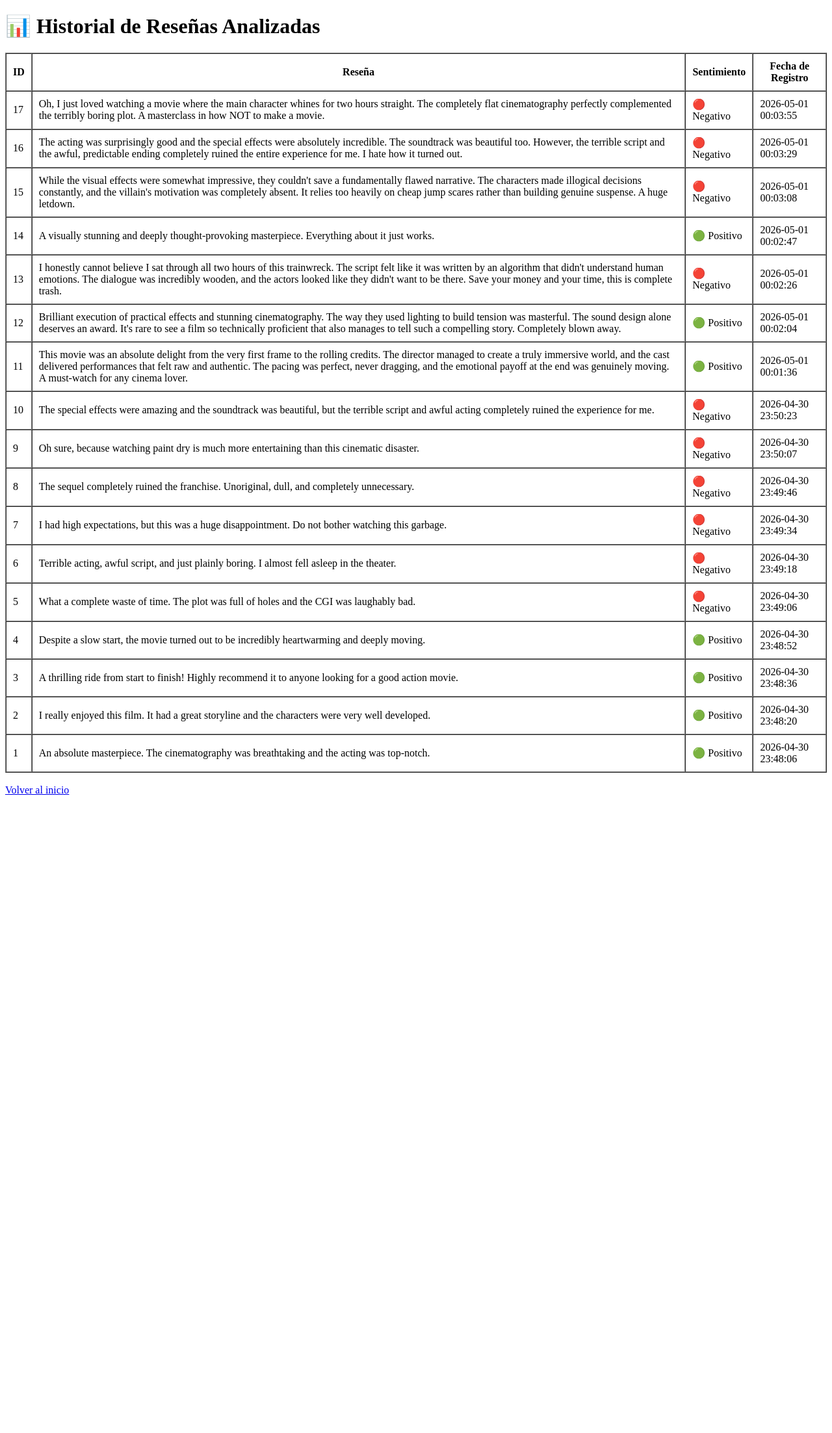
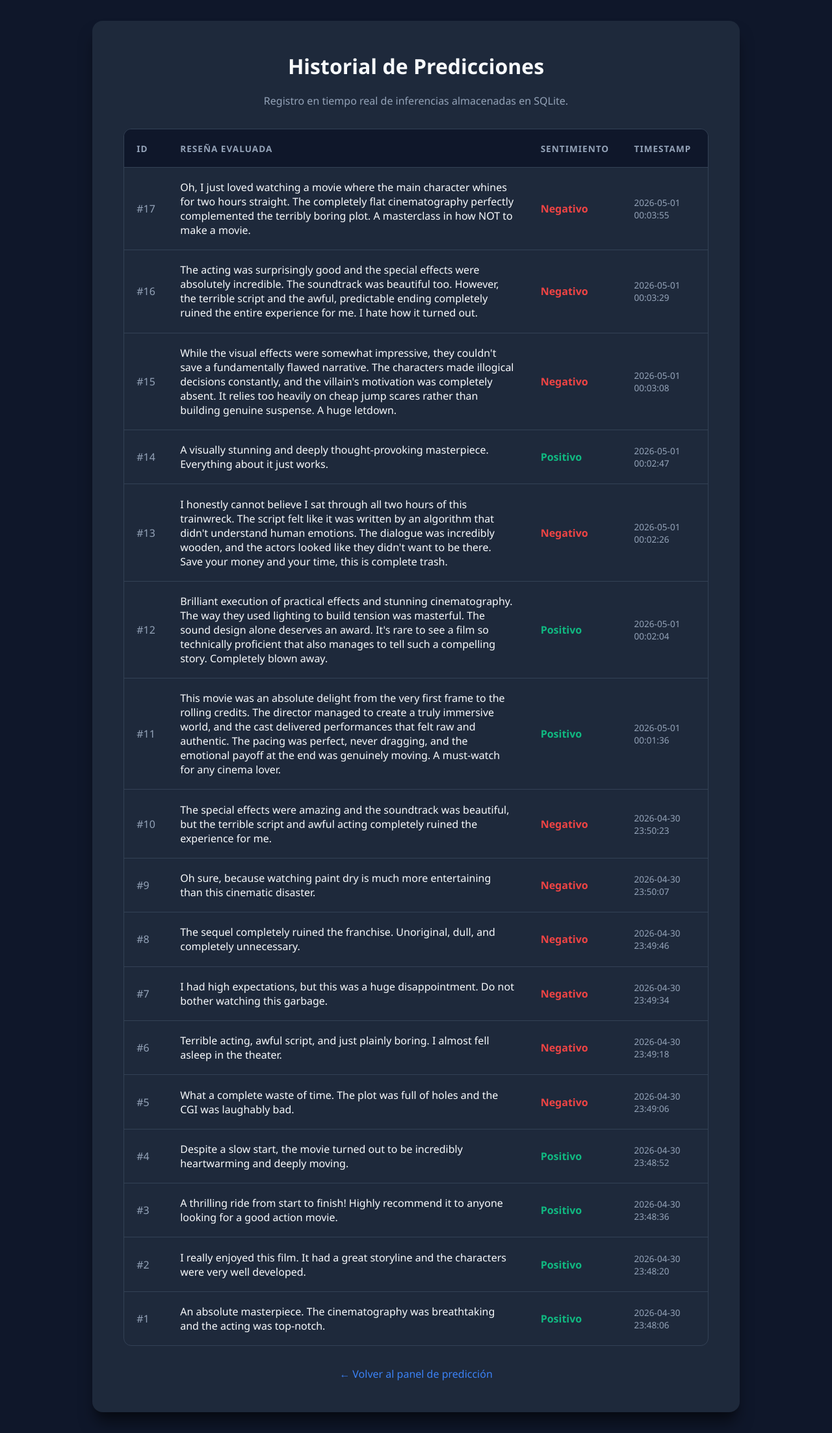
Before and after one commit to LordAguaKate/movie_sentiment_app, a Flask app: page /dashboard in a window 1280 px wide. Shown: the whole page at 65% size. Before the commit the page ends 1223 px from the top, so only its background shows below. Run offline with Flask 3, Linux system fonts and the light colour scheme; data comes from the database, SQL or seed files in the repository; both versions use the stored data as it was after the commit; parts of the project's set-up code (start-up, migrations or seed data) failed here and were passed over.

Commit message:
Cambios en el diseño visual y nuevos elementos

```diff
--- a/app.py
+++ b/app.py
@@ -5,8 +5,6 @@ import os
 
 app = Flask(__name__)
 
-# Cargar los modelos en la memoria global de la app
-# Es importante manejar excepciones por si olvidas correr train_model.py
 try:
     vectorizer = joblib.load('models/vectorizer.pkl')
     model = joblib.load('models/sentiment_model.pkl')
@@ -14,10 +12,9 @@ except FileNotFoundError:
     print("Error: No se encontraron los modelos. Corre 'python train_model.py' primero.")
     exit(1)
 
-# Función helper para conectar a la DB
 def get_db_connection():
     conn = sqlite3.connect('reviews.sqlite')
-    conn.row_factory = sqlite3.Row # Permite acceder a las columnas por nombre
+    conn.row_factory = sqlite3.Row
     return conn
 
 @app.route('/', methods=['GET'])
@@ -29,7 +26,6 @@ def predict():
     if request.method == 'POST':
         user_review = request.form['review']
 
-        # 1. Preprocesar (idealmente limpiar el HTML aquí también) y predecir
         import re
         clean_user_review = re.sub(r'<[^>]*>', '', user_review)
         vect_review = vectorizer.transform([clean_user_review])
@@ -37,7 +33,6 @@ def predict():
         raw_prediction = model.predict(vect_review)[0]
         prediction = 'positive' if raw_prediction == 1 else 'negative'
 
-        # 2. Guardar en SQLite
         conn = get_db_connection()
         cursor = conn.cursor()
         cursor.execute(
@@ -47,7 +42,6 @@ def predict():
         conn.commit()
         conn.close()
 
-        # 3. Renderizar resultados
         return render_template('results.html', review=user_review, prediction=prediction)
 
 @app.route('/dashboard', methods=['GET'])
@@ -58,5 +52,4 @@ def dashboard():
     return render_template('dashboard.html', reviews=reviews)
 
 if __name__ == '__main__':
-    # Habilitamos el modo debug para el desarrollo
     app.run(debug=True, host='0.0.0.0', port=5000)
--- a/database.py
+++ b/database.py
@@ -1,11 +1,9 @@
 import sqlite3
 
 def init_db():
-    # Conecta o crea el archivo SQLite
     conn = sqlite3.connect('reviews.sqlite')
     cursor = conn.cursor()
 
-    # Crear la tabla si no existe
     cursor.execute('''
         CREATE TABLE IF NOT EXISTS reviews (
             id INTEGER PRIMARY KEY AUTOINCREMENT,
--- /dev/null
+++ b/static/style.css
@@ -0,0 +1,206 @@
+/* Paleta de colores Dark Mode profesional */
+:root {
+    --bg-color: #0f172a;
+    --card-bg: #1e293b;
+    --text-main: #f8fafc;
+    --text-muted: #94a3b8;
+    --accent: #3b82f6;
+    --accent-hover: #2563eb;
+    --success: #10b981;
+    --danger: #ef4444;
+    --border-color: #334155;
+}
+
+body {
+    font-family: 'Segoe UI', Roboto, Helvetica, Arial, sans-serif;
+    background-color: var(--bg-color);
+    color: var(--text-main);
+    margin: 0;
+    padding: 2rem;
+    display: flex;
+    justify-content: center;
+    align-items: center;
+    min-height: 100vh;
+}
+
+/* Contenedor principal con animación de entrada */
+.container {
+    background-color: var(--card-bg);
+    padding: 3rem;
+    border-radius: 16px;
+    box-shadow: 0 20px 25px -5px rgba(0, 0, 0, 0.5), 0 10px 10px -5px rgba(0, 0, 0, 0.2);
+    width: 100%;
+    max-width: 600px;
+    animation: slideUpFade 0.6s ease-out forwards;
+}
+
+/* Animación principal */
+@keyframes slideUpFade {
+    from {
+        opacity: 0;
+        transform: translateY(30px);
+    }
+    to {
+        opacity: 1;
+        transform: translateY(0);
+    }
+}
+
+h1 {
+    margin-top: 0;
+    font-size: 2rem;
+    text-align: center;
+    color: var(--text-main);
+}
+
+p.subtitle {
+    text-align: center;
+    color: var(--text-muted);
+    margin-bottom: 2rem;
+}
+
+/* Estilos de formulario */
+textarea {
+    width: 100%;
+    background-color: var(--bg-color);
+    color: var(--text-main);
+    border: 2px solid var(--border-color);
+    border-radius: 12px;
+    padding: 1rem;
+    box-sizing: border-box;
+    font-size: 1rem;
+    resize: vertical;
+    transition: border-color 0.3s ease, box-shadow 0.3s ease;
+}
+
+textarea:focus {
+    border-color: var(--accent);
+    outline: none;
+    box-shadow: 0 0 0 3px rgba(59, 130, 246, 0.3);
+}
+
+/* Botones interactivos */
+button {
+    background-color: var(--accent);
+    color: white;
+    border: none;
+    padding: 1rem;
+    border-radius: 12px;
+    font-size: 1.1rem;
+    font-weight: 600;
+    cursor: pointer;
+    width: 100%;
+    margin-top: 1.5rem;
+    transition: all 0.2s ease;
+}
+
+button:hover {
+    background-color: var(--accent-hover);
+    transform: translateY(-3px);
+    box-shadow: 0 10px 15px -3px rgba(59, 130, 246, 0.4);
+}
+
+button:active {
+    transform: translateY(0);
+}
+
+/* Enlaces */
+a {
+    color: var(--accent);
+    text-decoration: none;
+    font-weight: 500;
+    transition: color 0.2s ease;
+}
+
+a:hover {
+    color: #60a5fa;
+    text-decoration: underline;
+}
+
+.nav-links {
+    text-align: center;
+    margin-top: 2rem;
+    display: block;
+}
+
+/* Estilos de resultados */
+blockquote {
+    background-color: var(--bg-color);
+    border-left: 4px solid var(--accent);
+    margin: 1.5rem 0;
+    padding: 1rem 1.5rem;
+    border-radius: 0 8px 8px 0;
+    font-style: italic;
+    color: var(--text-muted);
+}
+
+/* Badges de Sentimiento */
+.badge {
+    display: inline-block;
+    padding: 0.5rem 1rem;
+    border-radius: 9999px;
+    font-weight: 700;
+    font-size: 1.1rem;
+    text-transform: uppercase;
+    letter-spacing: 0.5px;
+    animation: popIn 0.5s cubic-bezier(0.175, 0.885, 0.32, 1.275) 0.3s both;
+}
+
+@keyframes popIn {
+    0% { transform: scale(0.5); opacity: 0; }
+    100% { transform: scale(1); opacity: 1; }
+}
+
+.badge.positive {
+    background-color: rgba(16, 185, 129, 0.2);
+    color: var(--success);
+    border: 1px solid var(--success);
+}
+
+.badge.negative {
+    background-color: rgba(239, 68, 68, 0.2);
+    color: var(--danger);
+    border: 1px solid var(--danger);
+}
+
+/* Tabla del Dashboard - Diseño ampliado */
+.dashboard-container {
+    max-width: 900px; /* Más ancho para la tabla */
+}
+
+table {
+    width: 100%;
+    border-collapse: separate;
+    border-spacing: 0;
+    margin-top: 1.5rem;
+    border-radius: 12px;
+    overflow: hidden;
+    border: 1px solid var(--border-color);
+}
+
+th, td {
+    padding: 1.2rem;
+    text-align: left;
+    border-bottom: 1px solid var(--border-color);
+}
+
+th {
+    background-color: var(--bg-color);
+    font-weight: 600;
+    color: var(--text-muted);
+    text-transform: uppercase;
+    font-size: 0.85rem;
+    letter-spacing: 1px;
+}
+
+tr:last-child td {
+    border-bottom: none;
+}
+
+tbody tr {
+    transition: background-color 0.2s ease;
+}
+
+tbody tr:hover {
+    background-color: rgba(255, 255, 255, 0.02);
+}
--- a/templates/dashboard.html
+++ b/templates/dashboard.html
@@ -2,43 +2,49 @@
 <html lang="es">
 <head>
     <meta charset="UTF-8">
-    <title>Dashboard de Reseñas</title>
+    <meta name="viewport" content="width=device-width, initial-scale=1.0">
+    <title>Dashboard | Analizador IA</title>
+    <link rel="stylesheet" href="{{ url_for('static', filename='style.css') }}">
 </head>
 <body>
-    <h1>📊 Historial de Reseñas Analizadas</h1>
+    <div class="container dashboard-container">
+        <h1>Historial de Predicciones</h1>
+        <p class="subtitle">Registro en tiempo real de inferencias almacenadas en SQLite.</p>
 
-    <table border="1" cellpadding="10" cellspacing="0">
+        <table>
             <thead>
                 <tr>
                     <th>ID</th>
-                <th>Reseña</th>
+                    <th>Reseña Evaluada</th>
                     <th>Sentimiento</th>
-                <th>Fecha de Registro</th>
+                    <th>Timestamp</th>
                 </tr>
             </thead>
             <tbody>
                 {% for row in reviews %}
                 <tr>
-                <td>{{ row.id }}</td>
+                    <td style="color: var(--text-muted);">#{{ row.id }}</td>
                     <td>{{ row.review_text }}</td>
                     <td>
                         {% if row.sentiment == 'positive' %}
-                        🟢 Positivo
+                            <span style="color: var(--success); font-weight: 600;">Positivo</span>
                         {% else %}
-                        🔴 Negativo
+                            <span style="color: var(--danger); font-weight: 600;">Negativo</span>
                         {% endif %}
                     </td>
-                <td>{{ row.created_at }}</td>
+                    <td style="font-size: 0.85rem; color: var(--text-muted);">{{ row.created_at }}</td>
                 </tr>
                 {% else %}
                 <tr>
-                <td colspan="4">Aún no hay reseñas registradas en la base de datos.</td>
+                    <td colspan="4" style="text-align: center; color: var(--text-muted);">Aún no hay reseñas registradas en la base de datos.</td>
                 </tr>
                 {% endfor %}
             </tbody>
         </table>
 
-    <br>
-    <a href="/">Volver al inicio</a>
+        <div class="nav-links">
+            <a href="/">&larr; Volver al panel de predicción</a>
+        </div>
+    </div>
 </body>
 </html>
```
Also changed, not shown: templates/index.html (+14 -10 lines), templates/results.html (+17 -13 lines), train_model.py (+2 -8 lines), reviews.sqlite (added), 2 other files. Lines whose indentation alone changed are shown as unchanged.
